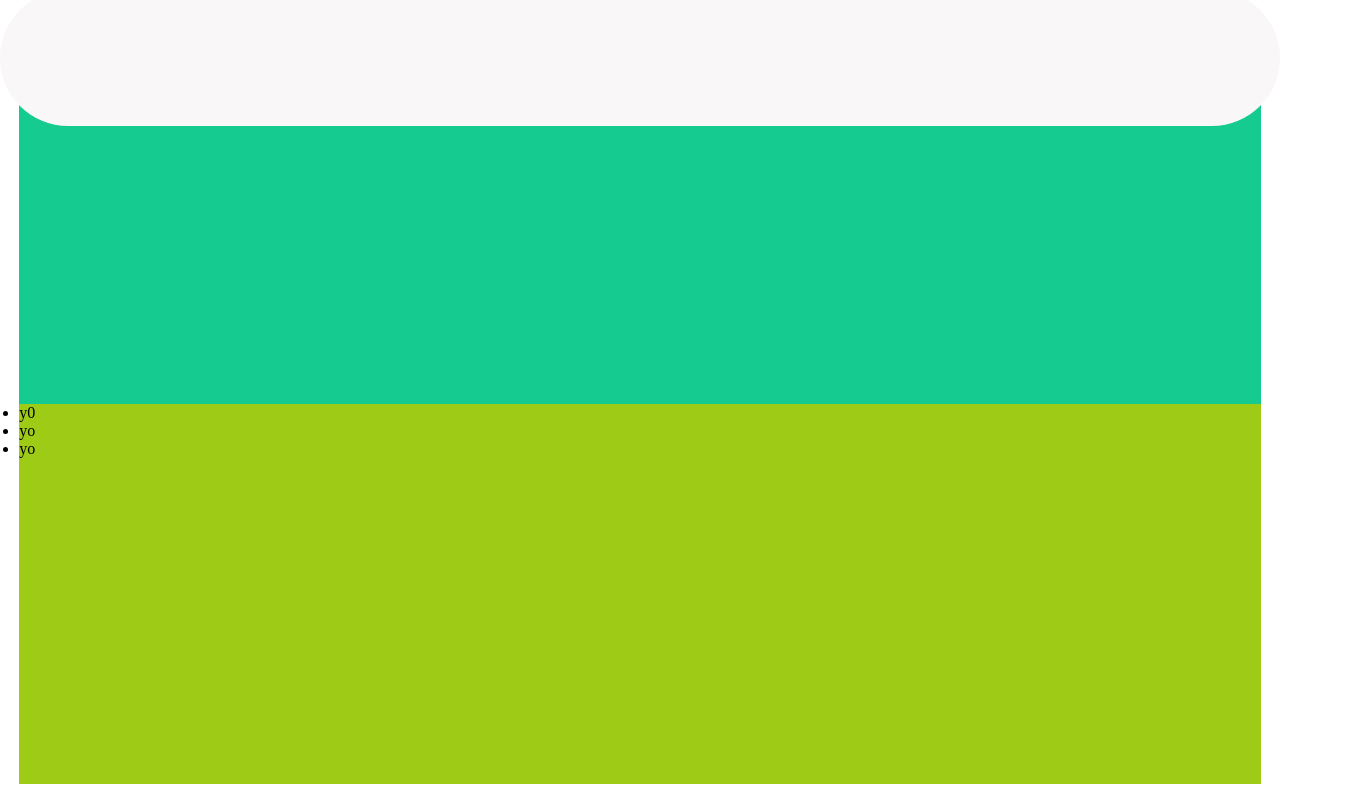
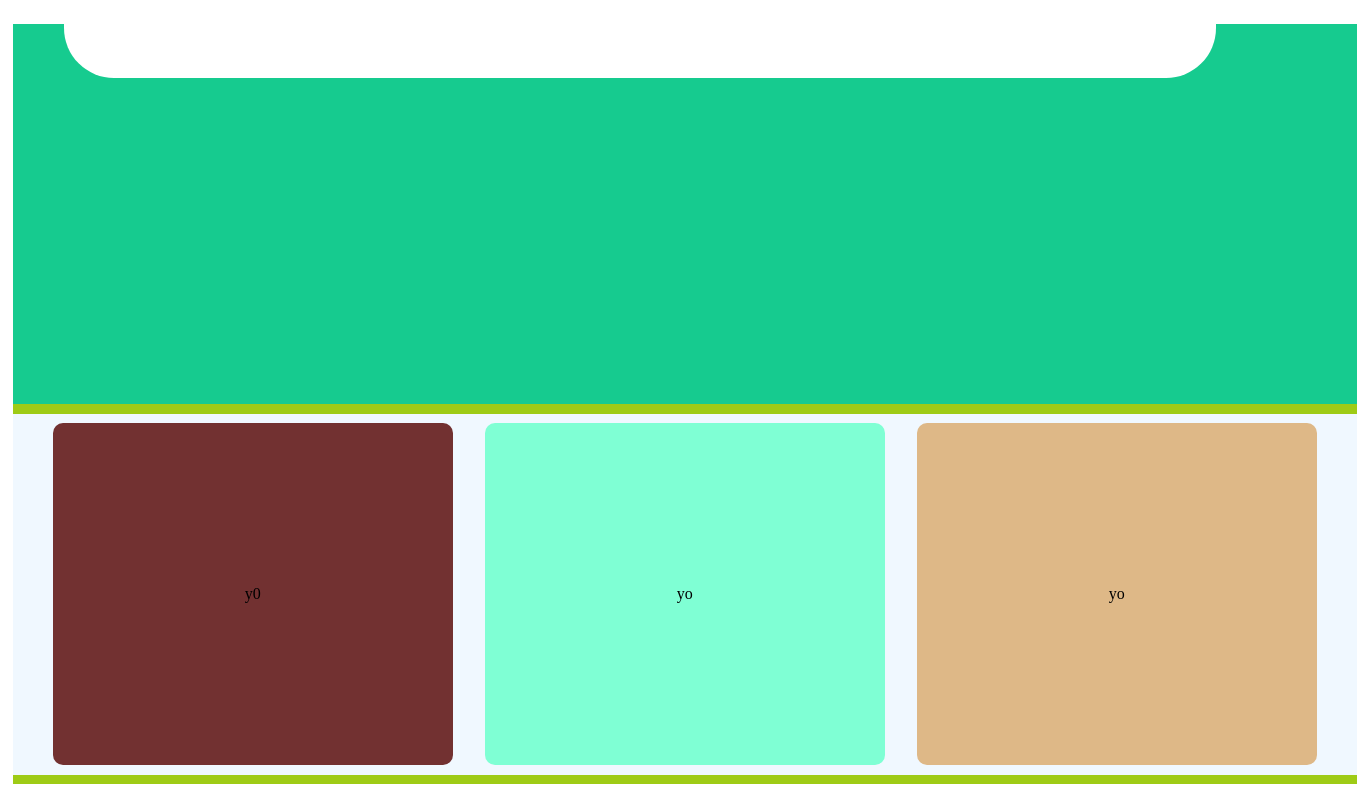
Before and after one commit to arpityadav25/college-project, a website: page index.html in a window 1280 px wide. Shown: the whole page, 1357 px wide, since content can reach past the window. Drawn offline with Linux system fonts and the light colour scheme.

Commit message:
Update style.css

```diff
--- a/style.css
+++ b/style.css
@@ -13,33 +13,28 @@ body {
   body {
     background-color: blue;
   } */
-}
 .container {
   display: flex;
   justify-content: center;
   align-items: center;
-
   height: 100vh;
 }
-/* .base::before {
-  content: "";
-  background-color: red;
-  width: 100em;
-  margin-right: 5em;
-  height: 10%;
-  border-radius: 20px;
-} */
+
 .base::before {
   content: "";
-  position: absolute; /* Add this */
-  background-color: rgb(249, 247, 247);
-  top: 0;
-  left: 0;
-  width: 100%;
-  height: 17%;
-  border-radius: 70px;
+  position: absolute;
+  background-color: rgb(255, 255, 255);
+  /* top: 0;
+  left: 0; */
+  margin-left: 3.2rem;
+  width: 90%;
+  height: 8%;
+  border-top-left-radius: 0; /* Top-left corner */
+  border-top-right-radius: 0; /* Top-right corner */
+  border-bottom-right-radius: 50px; /* Bottom-right corner */
+  border-bottom-left-radius: 50px; /* Bottom-left corner */
   z-index: 1;
-  transform: translateY(-10px); /* Ensure it is behind the .base element */
+  transform: translateY(-10px);
 }
 .base {
   display: grid;
@@ -47,7 +42,7 @@ body {
   background-color: rgb(201, 171, 171);
   margin: auto;
   margin-top: 1.5em;
-  width: 97vw;
+  width: 98vw;
   font-size: 1rem;
   height: 95vh;
 }
@@ -55,5 +50,39 @@ body {
   background-color: rgb(22, 203, 143);
 }
 .lowerhalf {
+  display: flex;
+  justify-content: center;
+  align-items: center;
   background-color: rgb(158, 203, 22);
 }
+.destinations {
+  display: flex;
+  justify-content: center;
+  align-items: center;
+  background-color: aliceblue;
+  width: 84rem;
+  height: 95%;
+}
+.element-1,
+.element-2,
+.element-3 {
+  display: flex;
+  flex-direction: row;
+  justify-content: space-around;
+  align-items: center;
+  width: 25rem;
+  height: 95%;
+  border-radius: 10px;
+}
+ul li {
+  margin: 1rem;
+}
+.element-1 {
+  background-color: rgb(114, 49, 49);
+}
+.element-2 {
+  background-color: aquamarine;
+}
+.element-3 {
+  background-color: burlywood;
+}
```
